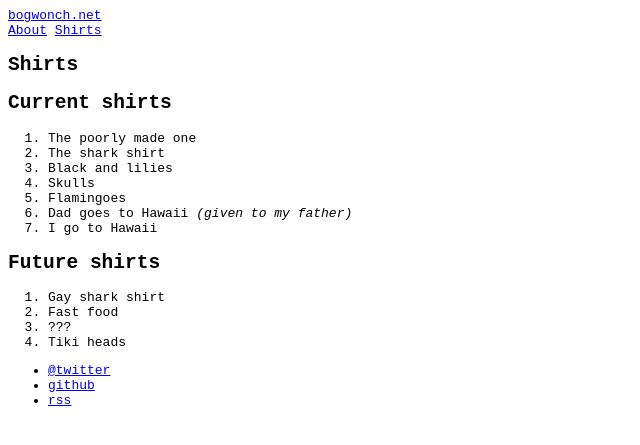
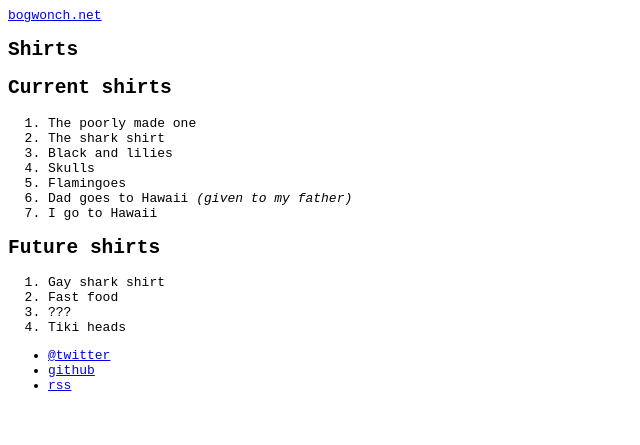
Before and after one commit to bogwonch/bogwonch.github.io, a Jekyll site: the page built from shirts.md, in a window 1280 px wide. Shown: the top 445 px of the page, without its empty margins (0-640 px from the left). Built offline with Jekyll 4.4.1, drawn with Linux system fonts in a browser that asks for light colours.

Commit message:
Remove the pages from the site list

```diff
--- a/_includes/header.html
+++ b/_includes/header.html
@@ -1,15 +1,5 @@
 <body>
   <header>
     <a href='{{ site.baseurl }}/'>{{ site.title }}</a>
-    <nav class='site-nav'>
-      <a class='menu-icon' href='#'></a>
-      <div class='trigger'>
-        {% for my_page in site.pages %}
-        {% if my_page.title %}
-        <a class='page-link' href='{{ my_page.url | prepend: site.baseurl }}'>{{ my_page.title }}</a>
-        {% endif %}
-        {% endfor %}
-      </div>
-    </nav>
   </header>
 </body>
```
